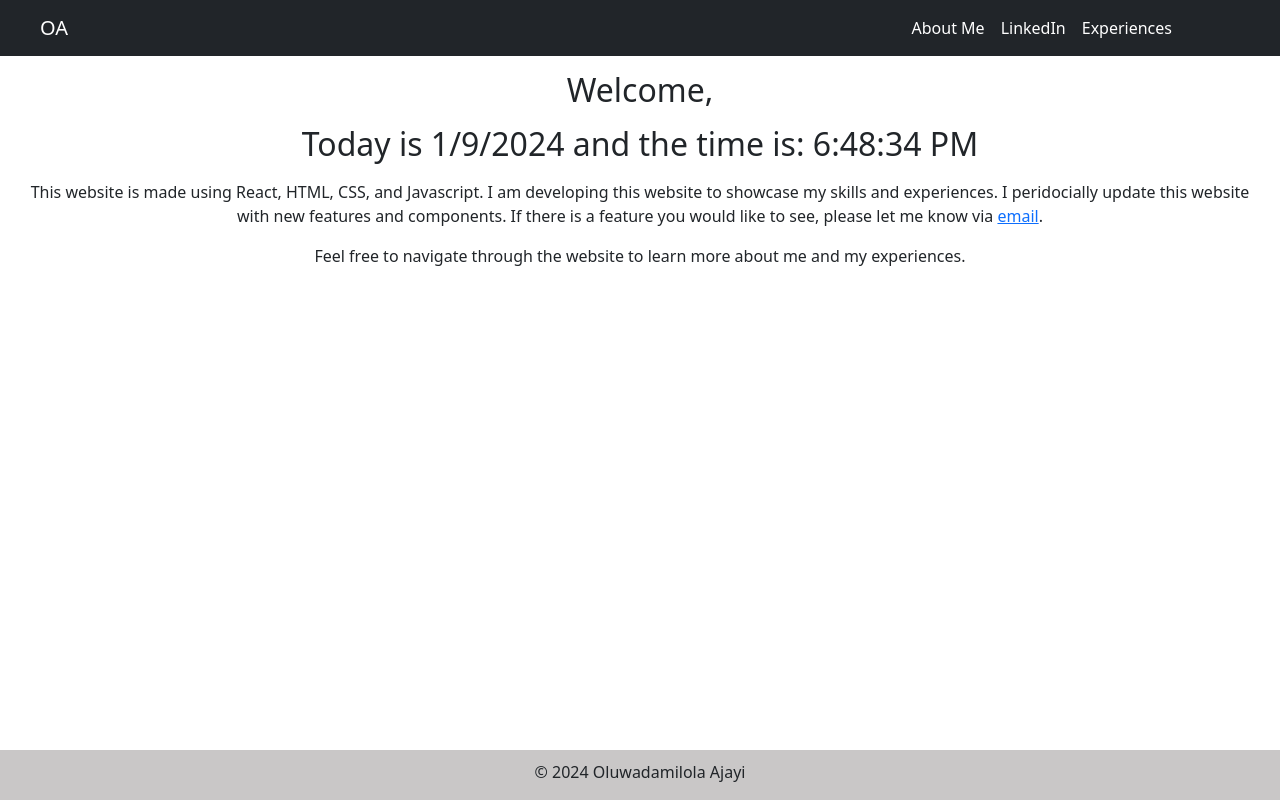
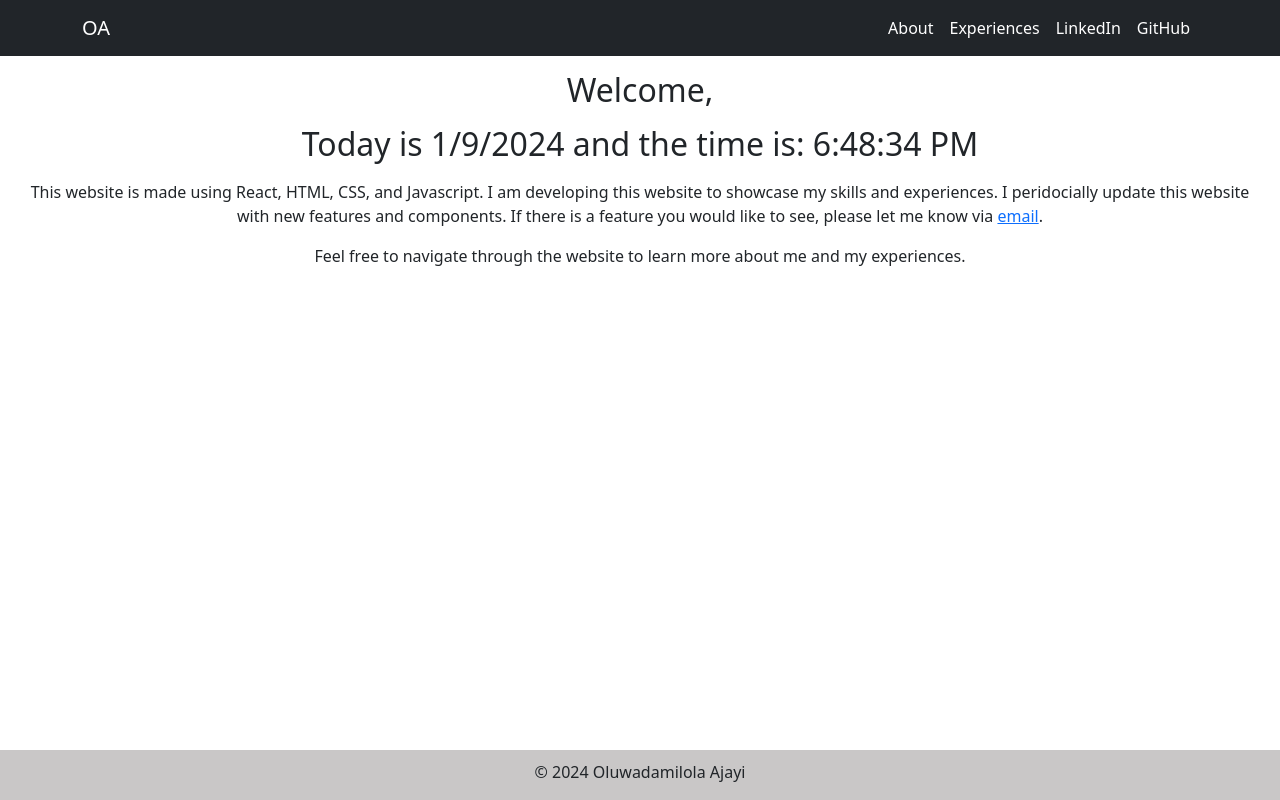
Before and after one commit to nickdammy/homepage, a React (Create React App) app: page / in a window 1280 px wide. Built offline with nearby package versions, Linux system fonts and the light colour scheme.

Commit message:
fixed issue with collapsed navbar

```diff
--- a/src/App.js
+++ b/src/App.js
@@ -1,7 +1,9 @@
+
 // Bootstrap CSS
 import "bootstrap/dist/css/bootstrap.min.css";
 // Bootstrap Bundle JS
 import "bootstrap/dist/js/bootstrap.bundle.min";
+
 
 // Filename - App.js
 
@@ -12,7 +14,7 @@ import {
 
 	Routes,
 	Route,
-	HashRouter,
+	//HashRouter,
 } from "react-router-dom";
 
 import About from "./pages/about";
--- a/src/components/Navbar.js
+++ b/src/components/Navbar.js
@@ -1,36 +1,35 @@
+// This file contains the Navbar component for the website
 
-function Navbar() {
+import Container from 'react-bootstrap/Container';
+import Nav from 'react-bootstrap/Nav';
+import Navbar from 'react-bootstrap/Navbar';
+
+function NavbarFun() {
   return (
-    <div className="Navbar">
-        <div style={{opacity: "1", top: "0px"}}>
-        <nav className="navbar navbar-expand-lg navbar-light bg-dark" style={{paddingLeft: "40px"}}>
-          <a className="navbar-brand" href="/homepage" style={{color:"white"}}>OA</a>
-          <button className="navbar-toggler" type="button" data-toggle="collapse" data-target="#navbarSupportedContent" aria-controls="navbarSupportedContent" aria-expanded="false" aria-label="Toggle navigation">
-            <span className="navbar-toggler-icon"></span>
-          </button>
+    <Navbar collapseOnSelect expand="lg" className="bg-dark">
+      <Container>
+        <Navbar.Brand href="/homepage" style={{color: "white"}}>OA</Navbar.Brand>
+        <Navbar.Toggle aria-controls="responsive-navbar-nav" style={{backgroundColor: "white"}}/>
+        <Navbar.Collapse id="responsive-navbar-nav" >
+          <Nav className="ms-auto">
 
-          <div className="collapse navbar-collapse" id="navbarSupportedContent">
-
-            <div className="collapse navbar-collapse " id="navbarSupportedContent" style={{paddingRight: "100px"}}>
-            <ul className="navbar-nav ms-auto">
-              <li className="nav-item active">
-                <a className="nav-link" href="/homepage/#/about" style={{color:"white"}} >About Me</a>
-              </li>
-              <li className="nav-item">
-                <a className="nav-link" href="https://www.linkedin.com/in/damiajayi" style={{color:"white"}}>LinkedIn</a>
-              </li>
-
-              <li className="nav-item">
-                <a style={{color:"white"}} className="nav-link" href="/homepage/#/experience">Experiences</a>
-              </li>
-            </ul>
-            </div>
-          </div>
-        </nav>
-      </div>
-
-    </div>
+            <Nav.Link href="/homepage/#/about" style={{color: "white"}}>About</Nav.Link>
+            <Nav.Link href="/homepage/#/experience" style={{color: "white"}}>Experiences</Nav.Link>
+            {/* <NavDropdown title="Experiences" id="collasible-nav-dropdown" style={{color: "white"}}>
+              <NavDropdown.Item href="#action/3.1">Work</NavDropdown.Item>
+              <NavDropdown.Item href="#action/3.2">Education</NavDropdown.Item>
+              <NavDropdown.Item href="#action/3.3">Projects</NavDropdown.Item>
+              <NavDropdown.Item href="#action/3.4">Volunteer</NavDropdown.Item>
+            </NavDropdown> */}
+            <Nav.Link href="https://www.linkedin.com/in/damiajayi" style={{color: "white"}}>LinkedIn</Nav.Link>
+            <Nav.Link href="https://github.com/nickdammy" style={{color: "white"}}>GitHub</Nav.Link>
+            {/* <Nav.Link href="" style={{color: "white"}}>Resume</Nav.Link>
+             */}
+          </Nav>
+        </Navbar.Collapse>
+      </Container>
+    </Navbar>
   );
 }
 
-export default Navbar;
+export default NavbarFun;
--- a/src/index.js
+++ b/src/index.js
@@ -4,6 +4,7 @@ import './index.css';
 import App from './App';
 import reportWebVitals from './reportWebVitals';
 import { HashRouter } from 'react-router-dom';
+
 
 // Bootstrap CSS
 import "bootstrap/dist/css/bootstrap.min.css";
```
